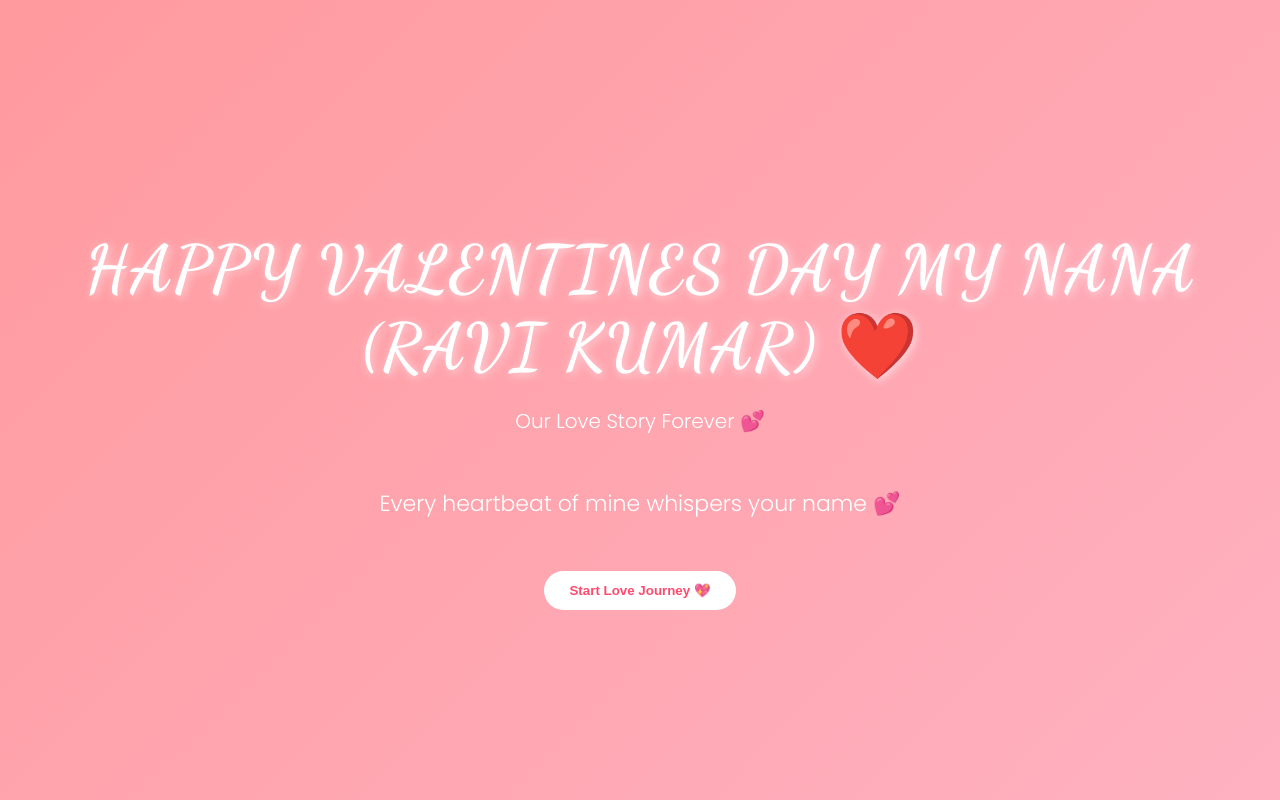
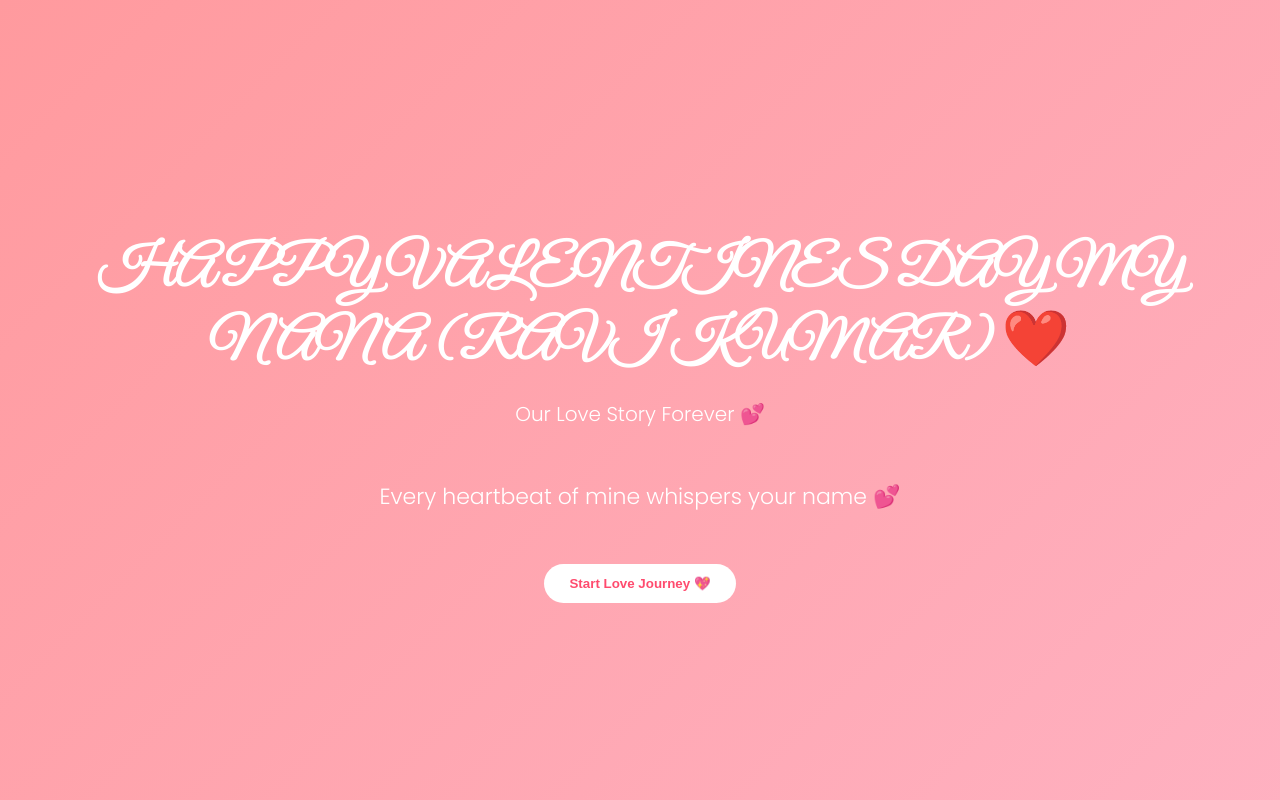
Before and after one commit to Anitha-creator99/annitha-V, a plain HTML site: page index.html in a window 1280 px wide. Shown: the top 800 px of the page. Drawn offline with Linux system fonts and the light colour scheme.

Commit message:
Update index.html

```diff
--- a/index.html
+++ b/index.html
@@ -4,8 +4,7 @@
 <meta charset="UTF-8">
 <meta name="viewport" content="width=device-width, initial-scale=1.0">
 <title>HAPPY VALENTINES DAY MY NANA (RAVI KUMAR) ❤️</title>
-
-<link href="https://fonts.googleapis.com/css2?family=Poppins:wght@300;600&family=Dancing+Script:wght@700&display=swap" rel="stylesheet">
+<link href="https://fonts.googleapis.com/css2?family=Poppins:wght@300;600&family=Great+Vibes&display=swap" rel="stylesheet">
 
 <style>
 
@@ -28,13 +27,10 @@ body{
 }
 
 .hero h1{
-    font-family:'Dancing Script', cursive;
-    font-size:65px;
+    font-family:'Great Vibes',cursive;
+    font-size:55px;
     margin:0;
-    letter-spacing:2px;
-    text-shadow: 2px 2px 10px rgba(255,255,255,0.6);
 }
-
 .hero p{
     font-size:20px;
 }
```
